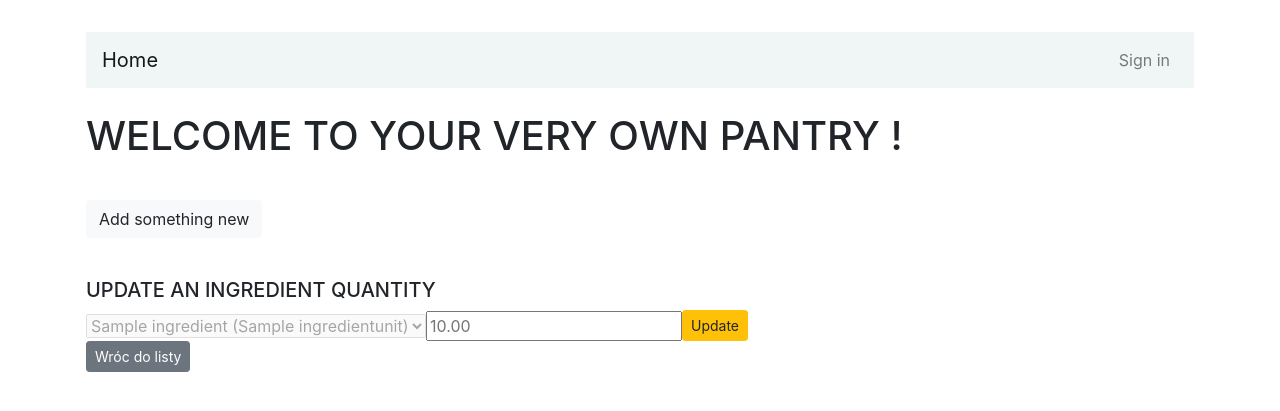
After one commit to Piotrhow/CookingCompanion, a Django app: page /core/update/1/ in a window 1280 px wide. The commit adds this page. Shown: the top 411 px of the page. Run offline with Django 4.2, Linux system fonts and the light colour scheme; tables that the repository leaves empty hold one stand-in row (values such as "Sample post"); some libraries are stand-ins or nearby versions.

Commit message:
Utworzenie UPDATE dla PantryIngredient: - zablokowanie select na wybranej opcji - podgląd obecnego stanu w placeholder

```diff
--- a/core/templates/core/pantry_detail.html
+++ b/core/templates/core/pantry_detail.html
@@ -3,7 +3,7 @@
 
 {% block content %}
 <br />
-  <h1>WELCOME TO YOUR PANTRY !</h1>
+  <h1>WELCOME TO YOUR VERY OWN PANTRY !</h1>
 
 <br />
 
@@ -18,6 +18,7 @@
       <li class="list-group-item">
         {{ pantry_ingredient }}
         <a href="{% url 'core:delete' pantry_ingredient.id %}"><button class="btn btn-danger btn-sm">Delete</button></a>
+        <a href="{% url 'core:update' pantry_ingredient.id %}"><button class="btn btn-warning btn-sm">Modify quantity</button></a>
       </li>
       {% endfor %}
     </ol></h6>
--- a/core/templates/core/pantryingredient_form.html
+++ b/core/templates/core/pantryingredient_form.html
@@ -20,6 +20,6 @@
       <input type="number" name="quantity" placeholder="quantity">
       <input type="submit" value="Add" class="btn btn-info btn-sm">
   </form>
-<!--  <a href="{% url 'core:pantry-detail' %}"><button>Wróc do listy</button></a>-->
+      <a href="{% url 'core:pantry-detail'%}" ><button class="btn btn-secondary btn-sm">Wróc do listy</button></a>
 
 {% endblock %}
--- /dev/null
+++ b/core/templates/core/pantryingredient_form_update.html
@@ -0,0 +1,19 @@
+{% extends "core/pantry_detail.html" %}
+{% block pantryingredient_form %}
+
+</br>
+  <h5>UPDATE AN INGREDIENT QUANTITY</h5>
+
+  <form method="POST" class="form-inline" role="form">{% csrf_token %}
+    <div class="input-group">
+      <select name="ingredient_name" class="form-select" id="inputGroupSelect04" aria-label="Example select with button addon" disabled>
+          <option selected>{{ingredient}}</option>
+        </select>
+    </div>
+<!--      <input type="text" name="ingredient_name" placeholder="ingredient name">-->
+      <input type="number" name="quantity" placeholder="{{quantity_old}}">
+      <input type="submit" value="Update" class="btn btn-warning btn-sm">
+  </form>
+      <a href="{% url 'core:pantry-detail' %}" ><button class="btn btn-secondary btn-sm">Wróc do listy</button></a>
+
+{% endblock %}
--- a/core/urls.py
+++ b/core/urls.py
@@ -9,5 +9,5 @@ urlpatterns = [
 	path('pantry-detail/', views.pantry_detail, name='pantry-detail'),
 	path('create/', views.pantryingredient_create, name='create'),
 	path('delete/<int:pk>/', views.pantryingredient_delete, name='delete'),
-    #
+	path('update/<int:pk>/', views.pantryingredient_update, name='update'),
 ]
--- a/core/views.py
+++ b/core/views.py
@@ -17,7 +17,6 @@ def pantry_detail(request):
 	if request.user.is_authenticated:
 		id = request.user.id
 		p = get_object_or_404(Pantry, user_id=id)
-		print(f"Username --> {request.user.username}")
 	else:
 		return redirect('/login')
 
@@ -25,7 +24,6 @@ def pantry_detail(request):
 	pi = PantryIngredient.objects.filter(pantry_id=pantry_id)
 	# ingredient_category = IngredientCategory.objects.all()
 	ingredients = Ingredient.objects.all()
-	print(ingredients)
 
 	return render(
 		request,
@@ -53,7 +51,6 @@ def pantryingredient_create(request):
 	pi = PantryIngredient.objects.filter(pantry_id=pantry_id)
 	flag = 0
 	ingredients = Ingredient.objects.all()
-	print(ingredients)
 
 	if ingredient_name and quantity:
 		ingredient = Ingredient.objects.filter(name=ingredient_name.lower()).first()
@@ -75,6 +72,7 @@ def pantryingredient_create(request):
 		'core/pantryingredient_form.html',
 		context={
 			'pantry': p,
+			'pantry_id': pantry_id,
 			'pantry_ingredients': pi,
 			'id': id,
 			'empty_msg': EMPTY_MSG,
@@ -84,7 +82,7 @@ def pantryingredient_create(request):
 		}
 	)
 
-# DELETE
+# DELETE AN INGREDIENT
 def pantryingredient_delete(request, pk):
 	pi = PantryIngredient.objects.filter(pk=pk)
 
@@ -99,3 +97,29 @@ def pantryingredient_delete(request, pk):
 			'pantryingredient': pi,
 		}
 	)
+
+# UPDATE AN INGREDIENT AMOUNT
+def pantryingredient_update(request, pk):
+	# id = request.user.id
+	# p = get_object_or_404(Pantry, user_id=id)
+	# pi_all = PantryIngredient.objects.filter(pantry_id=p.id)
+
+	pi = get_object_or_404(PantryIngredient, pk=pk)
+	ingredient = get_object_or_404(Ingredient, id=pi.ingredient_id)
+	quantity_old = pi.quantity
+	modified_pi = request.POST.get("quantity") #pobieranie od usera
+
+	if modified_pi:
+		pi.quantity = modified_pi
+		pi.save()
+		return redirect('core:pantry-detail')
+
+	return render(
+		request,
+		'core/pantryingredient_form_update.html',
+		context={
+			# 'pantry_ingredients': pi_all, #jeżeli nie będzie to nie pokaże listy
+			'ingredient': ingredient,
+			'quantity_old': quantity_old,
+		}
+	)
```
